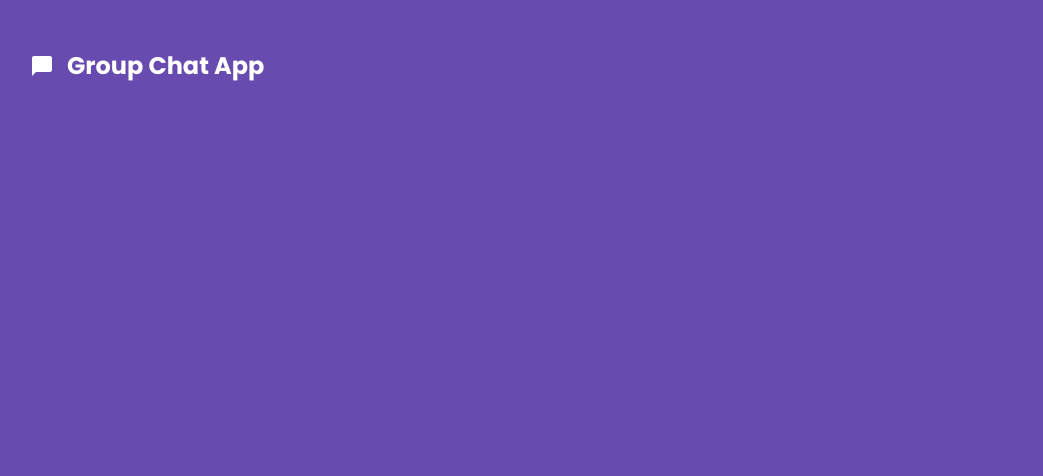
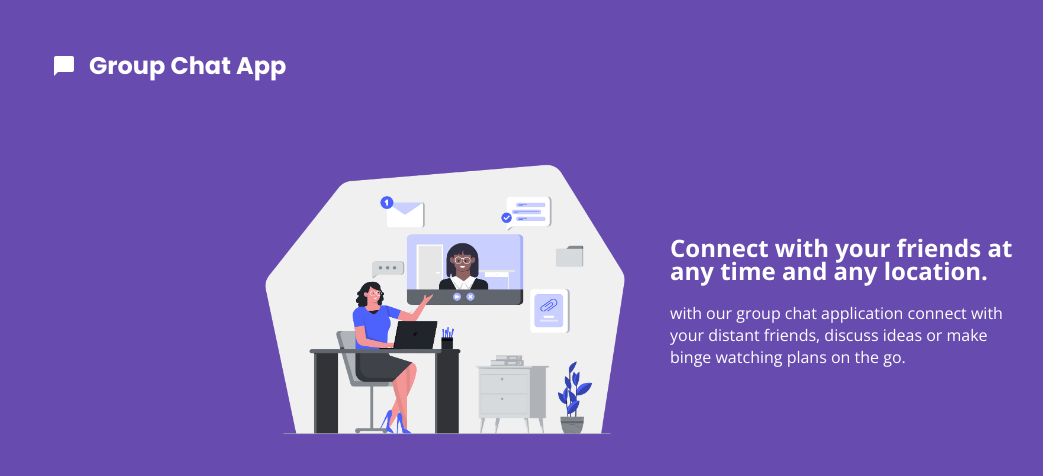
Before and after one commit to ParasBharde/chat-app, a plain HTML site: page index.html in a window 1280 px wide. Shown: the whole page, without its empty margins (20-1063 px from the left). Drawn offline with nearby package versions, Linux system fonts and the light colour scheme.

Commit message:
Body Of Site Added

```diff
--- a/index.css
+++ b/index.css
@@ -6,6 +6,7 @@
 }
 body{
     background-color: var(--purple);
+    margin: 0px 30px;
 }
 
 .white-color {
@@ -30,3 +31,32 @@ body{
     margin-left:13px;
     font-size : 24px;
 }
+
+.project-image{
+    width: 450px;
+}
+
+.central-content-text{
+    font-family: 'Open Sans', sans-serif;
+}
+.body-container{
+    display: flex;
+    justify-content: center;
+}
+
+.body-content{
+       width: 800px;
+}
+
+.central-component-title{
+    font-size: 24px;
+    font-weight: bold;
+    line-height: 23px;
+
+}
+
+.central-content-descripted{
+    font-weight: 400;
+    font-size: 16px;
+    margin-top: 20px;
+}
--- a/index.html
+++ b/index.html
@@ -21,6 +21,21 @@
 
         </nav>
     </header>
+
+    <section class="body-container">
+        <div class="body-content display-flex white-color">
+            <div>
+                <img class="project-image" src="images/project.png" alt="Project">
+            </div>
+            <div class="central-content-text ">
+               <div class="central-component-title">Connect with your friends at any time and any location.</div>
+               <div class="central-content-descripted">
+                   with our group chat application connect with your distant friends,
+                   discuss ideas or make binge watching plans on the go.
+               </div>
+            </div>
+        </div>
+    </section>
 </body>
 
 </html>
```
Also changed, not shown: images/project.png (added).
